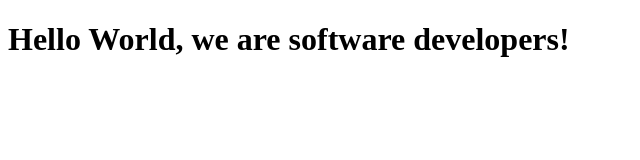
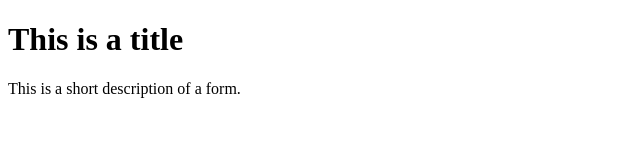
Before and after one commit to alexawesomecode/mc-alexcarlos, a plain HTML site: page index.html in a window 1280 px wide. Shown: the whole page, without its empty margins (0-640 px from the left). Drawn offline with Linux system fonts and the light colour scheme.

Commit message:
thrid commit

```diff
--- a/index.html
+++ b/index.html
@@ -8,19 +8,12 @@
 
   <body>
     <script src="https://cdn.freecodecamp.org/testable-projects-fcc/v1/bundle.js"></script>
-<h1>Hello World, we are software developers!</h1>
-    <!--
+    <form>
 
-    Hello Camper!
+    <h1 id='title'>This is a title</h1>
+    <p id='description'> This is a short description of a form. </p>
+    </form>
 
-    For now, the test suite only works in Chrome!
-    Please read the README below in the JS Editor before beginning.
-    Feel free to delete this message once you have read it.
-    Good luck and Happy Coding!
-
-    - The freeCodeCamp Team
-
-    -->
     <script  src="js/index.js"></script>
   </body>
 </html>
```
